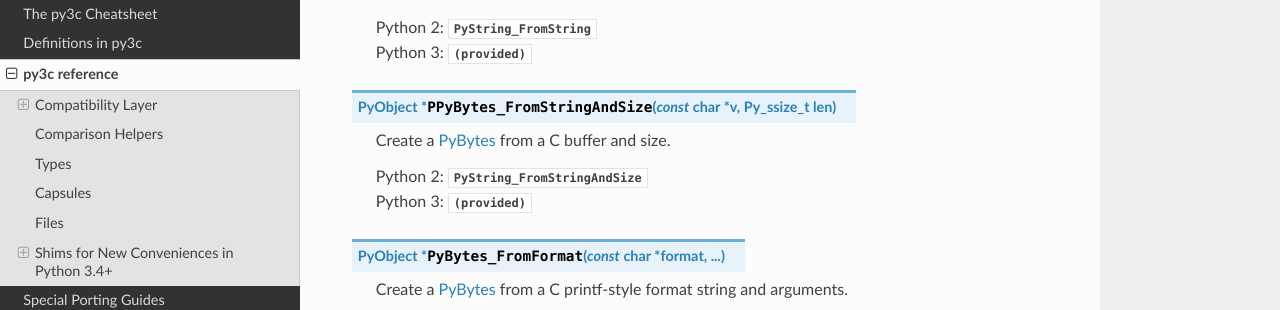
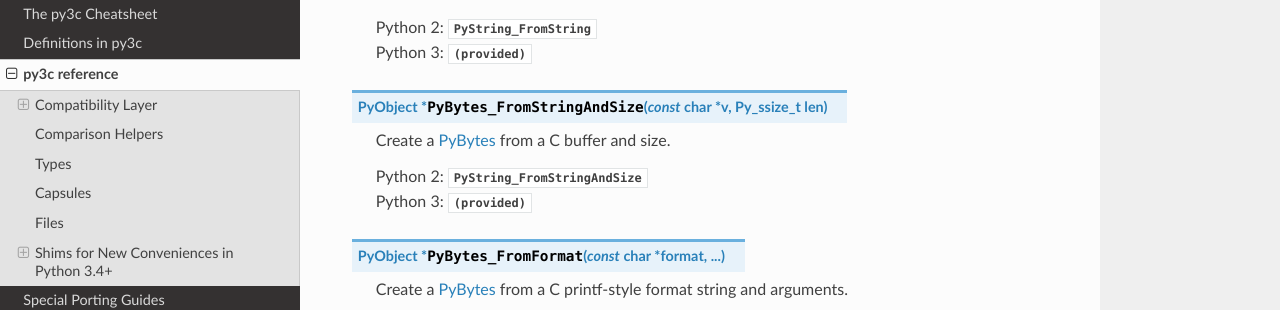
Before and after one commit to encukou/py3c, a Sphinx documentation site: the page built from doc/source/reference.rst, in a window 1280 px wide and 900 px high, scrolled down 3967 px. Shown: the part 161-471 px from the top of the window. Built offline with Sphinx 7.4.7 and the Read the Docs theme 2.0.0, drawn with Linux system fonts in a browser that asks for light colours.

Commit message:
Fix a typo in the documentation

```diff
--- a/doc/source/reference.rst
+++ b/doc/source/reference.rst
@@ -219,7 +219,7 @@ All follow the Python 3 API.
     | Python 2: :c:func:`PyString_FromString <py2:PyString_FromString>`
     | Python 3: :c:func:`(provided) <py3:PyBytes_FromString>`
 
-.. c:function:: PyObject* PPyBytes_FromStringAndSize(const char *v, Py_ssize_t len)
+.. c:function:: PyObject* PyBytes_FromStringAndSize(const char *v, Py_ssize_t len)
 
     Create a :ref:`PyBytes` from a C buffer and size.
 
```
